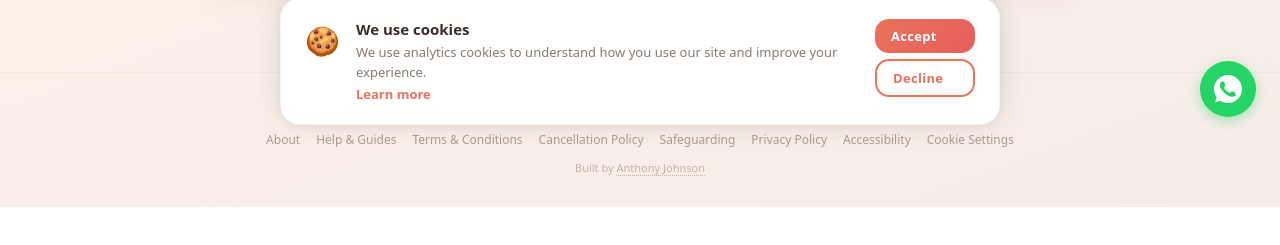
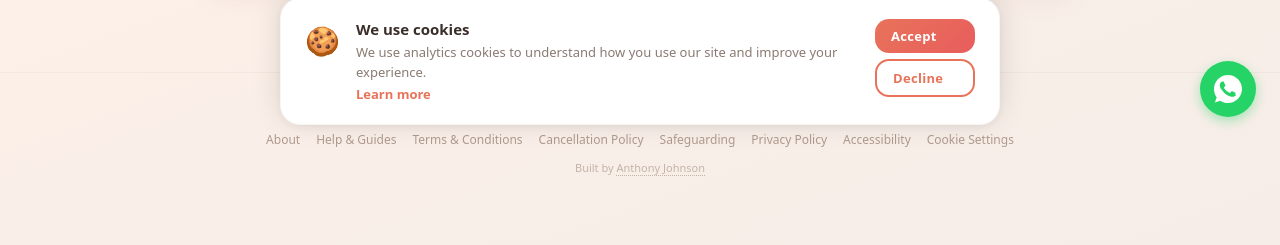
Before and after one commit to playerjohnson/little-stars, a React (Vite) app: page /#/guides in a window 1280 px wide. Shown: the part 659-904 px from the top of the page. Before the commit the page ends 866 px from the top, so only its background shows below. Built offline with nearby package versions, Linux system fonts and the light colour scheme; no server answers.

Commit message:
Fix: footer bottom padding to clear WhatsApp FAB and credit banner
Added 96px bottom padding to footer so the last row of links
(Privacy Policy, Accessibility, Cookie Settings) and the credit
line are fully visible above the floating WhatsApp button.

```diff
--- a/src/styles/global.css
+++ b/src/styles/global.css
@@ -1073,7 +1073,7 @@ body {
 
 .footer {
   text-align: center;
-  padding: 32px 24px;
+  padding: 32px 24px 96px;
   color: var(--clr-text-faint);
   font-size: 13px;
   border-top: 1px solid var(--clr-border);
```
